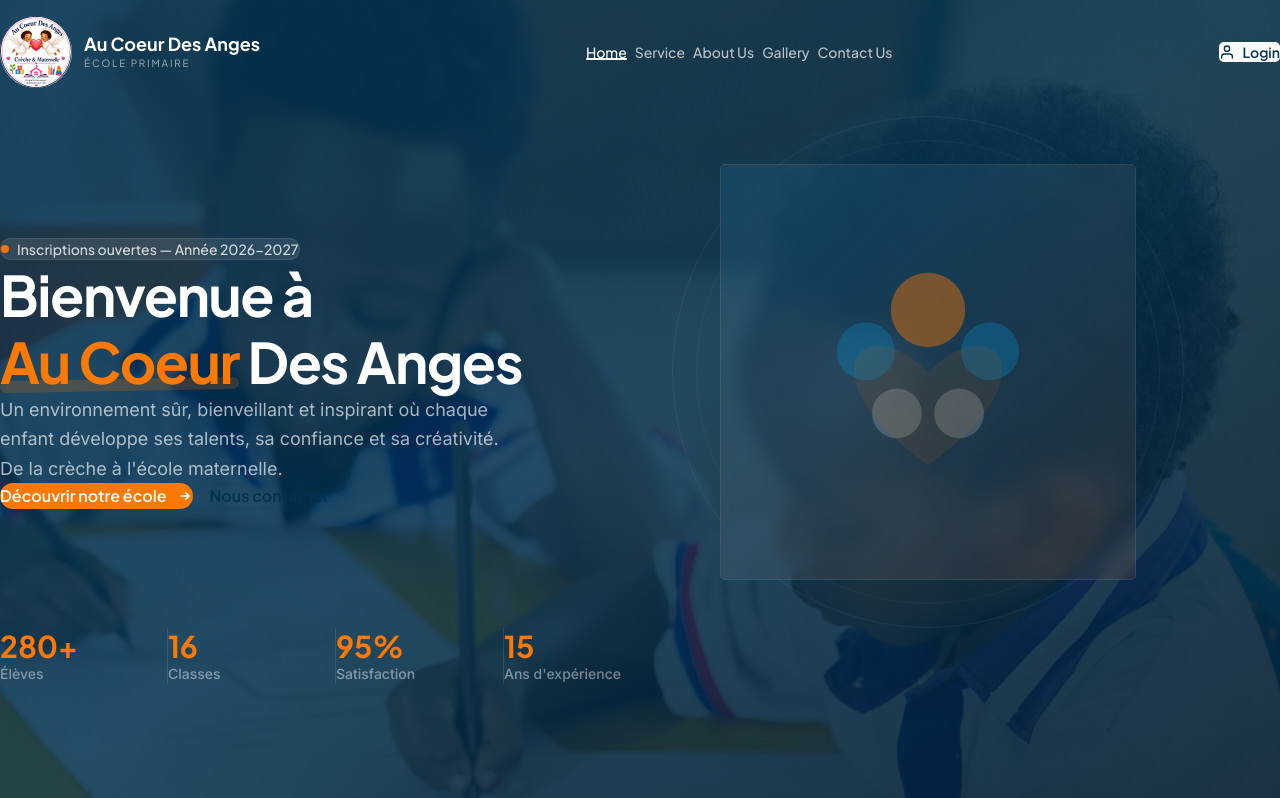
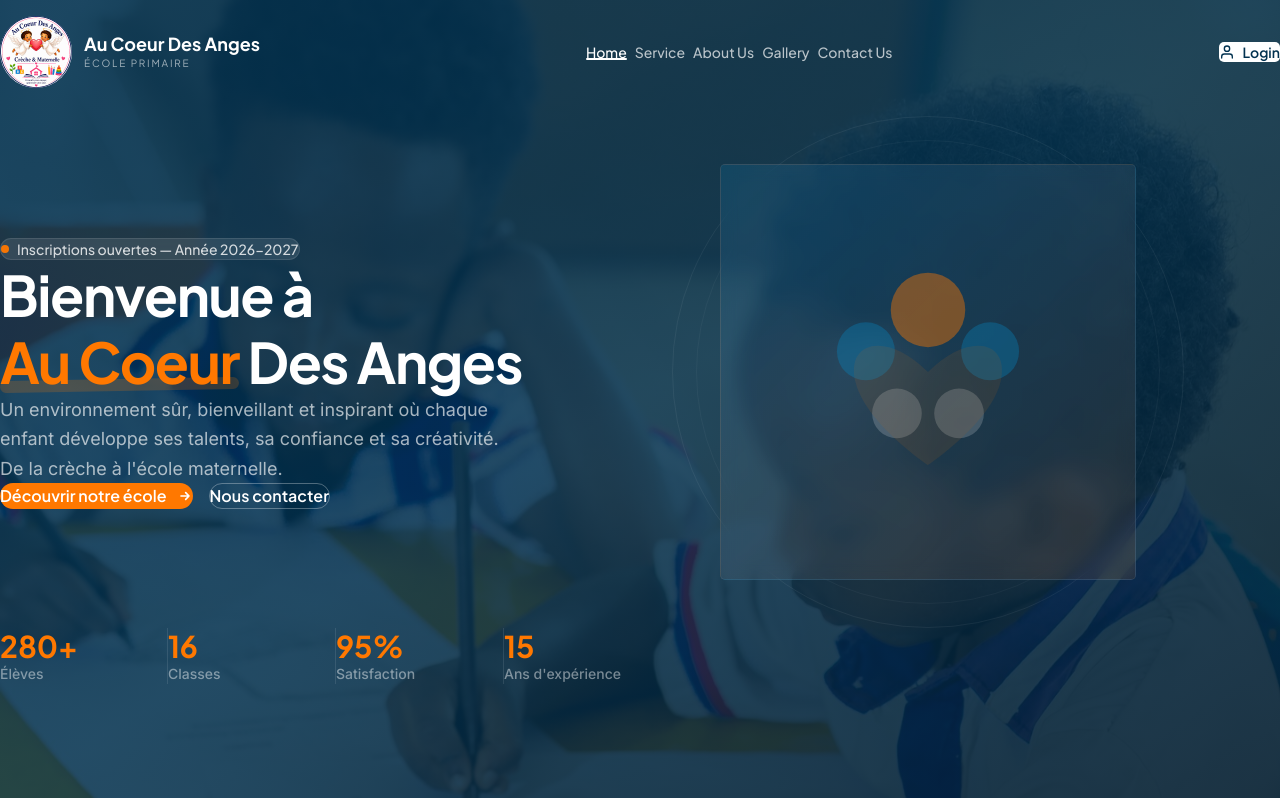
Before and after one commit to mug1sha/Au-Coeur-Des-Anges-cole-Primaire, a Next.js app: page / in a window 1280 px wide. Shown: the top 798 px of the page. Built offline with nearby package versions, Linux system fonts and the light colour scheme.

Commit message:
fix: hero buttons visibility and spacing
- Nous contacter: white border/text, white bg on hover (visible on dark bg)
- Decouvrir notre ecole: px-10 for wider horizontal padding
- Hero left text: lg:pl-4 for extra left spacing

```diff
--- a/src/components/Hero.tsx
+++ b/src/components/Hero.tsx
@@ -70,7 +70,7 @@ export default function Hero() {
         <div className="relative z-10 w-full pt-32 pb-20 lg:pt-40 lg:pb-28">
           <div className="grid lg:grid-cols-2 gap-12 lg:gap-16 items-center">
             {/* Left: Text */}
-            <div className="max-w-xl">
+            <div className="max-w-xl lg:pl-4">
               <motion.div
                 initial={{ opacity: 0, y: 24 }}
                 animate={{ opacity: 1, y: 0 }}
@@ -112,7 +112,7 @@ export default function Hero() {
                 transition={{ duration: 0.7, delay: 0.8, ease: [0.22, 1, 0.36, 1] }}
                 className="mt-9 flex flex-wrap gap-4"
               >
-                <Button href="#about" variant="primary" size="lg">
+                <Button href="#about" variant="primary" size="lg" className="px-10">
                   Découvrir notre école
                   <svg
                     className="w-4 h-4 transition-transform duration-300 group-hover:translate-x-1"
@@ -125,7 +125,7 @@ export default function Hero() {
                     <path strokeLinecap="round" strokeLinejoin="round" d="M13 7l5 5m0 0l-5 5m5-5H6" />
                   </svg>
                 </Button>
-                <Button href="#contact" variant="secondary" size="lg">
+                <Button href="#contact" variant="secondary" size="lg" className="border-white/30 text-white hover:bg-white hover:text-navy">
                   Nous contacter
                 </Button>
               </motion.div>
```
